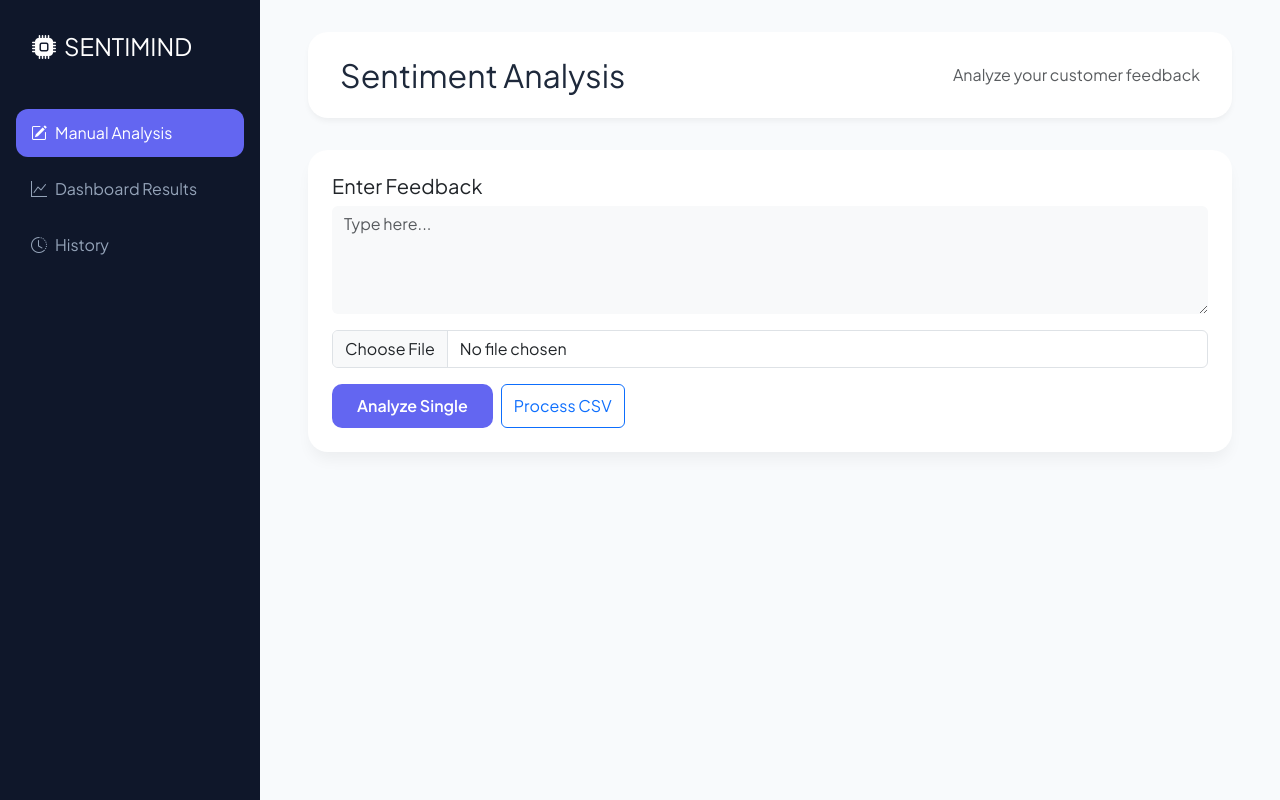
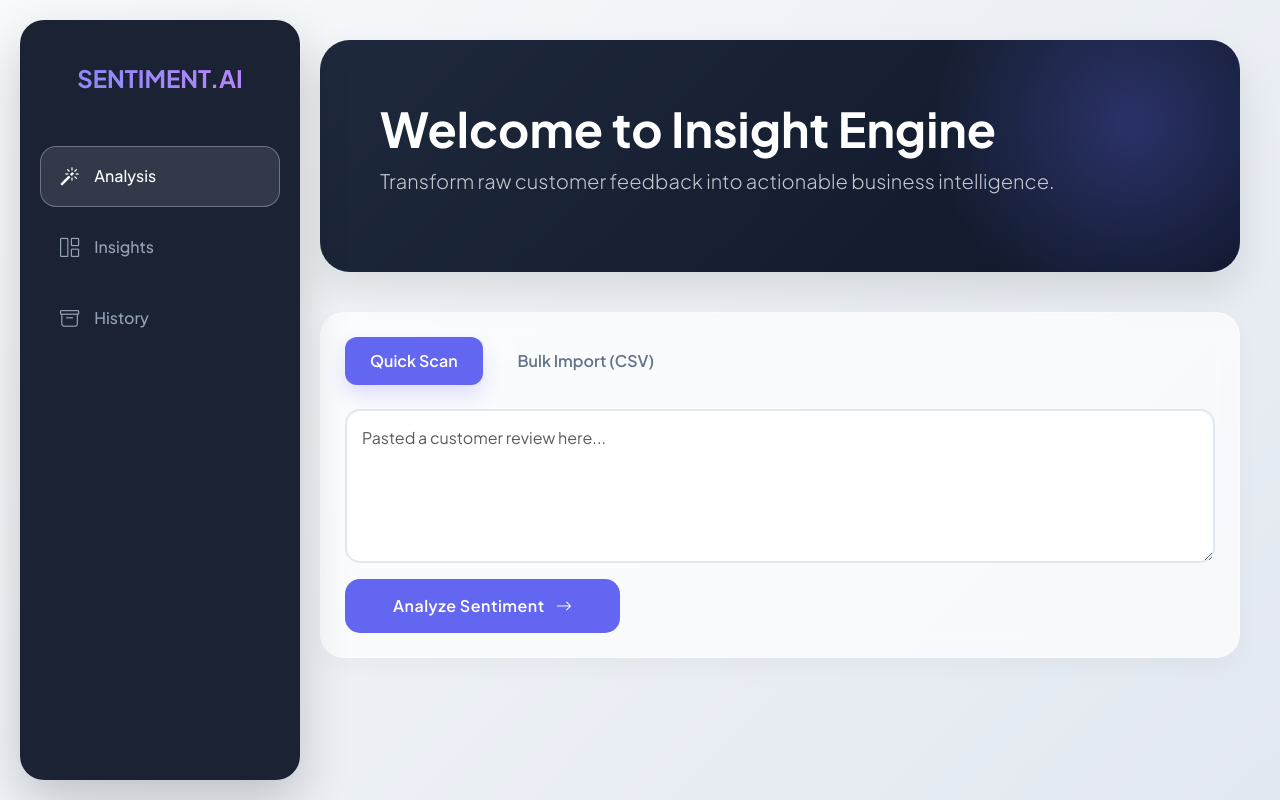
Before and after one commit to Khaleel-S/test, a Flask app: page / in a window 1280 px wide. Run offline with Flask 3, Linux system fonts and the light colour scheme; some libraries are stand-ins or nearby versions.

Commit message:
Update index.html

```diff
--- a/templates/index.html
+++ b/templates/index.html
@@ -3,219 +3,307 @@
 <head>
 <meta charset="UTF-8">
 <meta name="viewport" content="width=device-width, initial-scale=1.0">
-    <title>SentiMind AI | Premium Dashboard</title>
+<title>Sentiment AI | Creative Dashboard</title>
 
-    <link href="https://fonts.googleapis.com/css2?family=Plus+Jakarta+Sans:wght@400;600;700;800&display=swap" rel="stylesheet">
+<link href="https://fonts.googleapis.com/css2?family=Plus+Jakarta+Sans:wght@300;400;500;600;700&display=swap" rel="stylesheet">
 <link href="https://cdn.jsdelivr.net/npm/bootstrap@5.3.3/dist/css/bootstrap.min.css" rel="stylesheet">
 <link rel="stylesheet" href="https://cdn.jsdelivr.net/npm/bootstrap-icons@1.11.3/font/bootstrap-icons.min.css">
 
 <style>
     :root {
-            --primary: #6366f1;
-            --sidebar-bg: #0f172a;
-            --body-bg: #f8fafc;
+        --glass-bg: rgba(255, 255, 255, 0.7);
+        --glass-border: rgba(255, 255, 255, 0.3);
+        --primary-accent: #6366f1;
+        --secondary-accent: #a855f7;
+        --dark-text: #1e293b;
+        --sidebar-width: 280px;
     }
 
     body {
         font-family: 'Plus Jakarta Sans', sans-serif;
-            background-color: var(--body-bg);
-            color: #1e293b;
+        background: linear-gradient(135deg, #f8fafc 0%, #e2e8f0 100%);
+        min-height: 100vh;
+        color: var(--dark-text);
+        overflow-x: hidden;
     }
 
-        /* Sidebar */
+    /* --- Floating Sidebar --- */
     .sidebar {
-            width: 260px;
-            height: 100vh;
         position: fixed;
-            background: var(--sidebar-bg);
-            padding: 2rem 1rem;
+        top: 20px;
+        left: 20px;
+        bottom: 20px;
+        width: var(--sidebar-width);
+        background: rgba(15, 23, 42, 0.95);
+        backdrop-filter: blur(10px);
+        border-radius: 24px;
+        padding: 40px 20px;
         z-index: 1000;
+        box-shadow: 0 20px 50px rgba(0,0,0,0.2);
+    }
+
+    .sidebar-brand {
+        color: #fff;
+        font-weight: 800;
+        font-size: 1.5rem;
+        text-align: center;
+        margin-bottom: 50px;
+        background: linear-gradient(to right, #818cf8, #c084fc);
+        -webkit-background-clip: text;
+        -webkit-text-fill-color: transparent;
     }
 
     .sidebar-link {
-            color: #94a3b8;
-            padding: 12px 15px;
-            border-radius: 12px;
+        padding: 16px 20px;
+        margin-bottom: 10px;
+        border-radius: 16px;
+        color: #94a3b8 !important;
+        text-decoration: none;
         display: flex;
         align-items: center;
-            text-decoration: none;
-            margin-bottom: 8px;
-            cursor: pointer;
+        transition: all 0.4s ease;
+        font-weight: 500;
+    }
+
+    .sidebar-link i { font-size: 1.2rem; margin-right: 15px; }
+
+    .sidebar-link:hover, .sidebar-link.active {
+        background: rgba(255, 255, 255, 0.1);
+        color: #fff !important;
+        box-shadow: inset 0 0 0 1px var(--glass-border);
+    }
+
+    /* --- Main Content Layout --- */
+    .main-content {
+        margin-left: calc(var(--sidebar-width) + 40px);
+        padding: 40px 40px 40px 0;
+    }
+
+    /* --- Hero Section --- */
+    .hero-card {
+        background: linear-gradient(135deg, #1e293b 0%, #0f172a 100%);
+        border-radius: 30px;
+        padding: 60px;
+        color: white;
+        margin-bottom: 40px;
+        position: relative;
+        overflow: hidden;
+        box-shadow: 0 20px 40px rgba(0,0,0,0.1);
+    }
+
+    .hero-card::after {
+        content: '';
+        position: absolute;
+        top: -50%; right: -10%;
+        width: 400px; height: 400px;
+        background: radial-gradient(circle, rgba(99,102,241,0.3) 0%, transparent 70%);
+        z-index: 0;
+    }
+
+    /* --- Creative Cards --- */
+    .card {
+        background: var(--glass-bg);
+        backdrop-filter: blur(12px);
+        border: 1px solid var(--glass-border);
+        border-radius: 24px;
+        box-shadow: 0 10px 25px rgba(0,0,0,0.03);
+        transition: transform 0.3s ease, box-shadow 0.3s ease;
+    }
+
+    .card:hover {
+        transform: translateY(-5px);
+        box-shadow: 0 20px 35px rgba(0,0,0,0.06);
+    }
+
+    /* --- Tab Styling --- */
+    .nav-pills-custom .nav-link {
+        border-radius: 12px;
+        padding: 12px 25px;
+        color: #64748b;
+        font-weight: 600;
+        margin-right: 10px;
+    }
+
+    .nav-pills-custom .nav-link.active {
+        background: var(--primary-accent);
+        box-shadow: 0 10px 20px rgba(99, 102, 241, 0.2);
+    }
+
+    /* --- Analysis Output Areas --- */
+    #singleReviewOutput {
+        border-left: 5px solid var(--primary-accent);
+        background: white;
+    }
+
+    .stat-card {
+        padding: 30px;
+        text-align: center;
+    }
+
+    .stat-card h2 {
+        font-size: 2.5rem;
+        font-weight: 800;
+        margin-top: 10px;
+    }
+
+    /* Status Dot Colors */
+    .dot { height: 12px; width: 12px; border-radius: 50%; display: inline-block; margin-right: 8px; }
+    .dot-pos { background: #10b981; }
+    .dot-neg { background: #ef4444; }
+    .dot-neu { background: #f59e0b; }
+
+    /* Custom Inputs */
+    .form-control {
+        border-radius: 15px;
+        border: 2px solid #e2e8f0;
+        padding: 15px;
         transition: 0.3s;
     }
 
-        .sidebar-link:hover, .sidebar-link.active {
-            background: var(--primary);
-            color: white;
-        }
-
-        /* Main Content */
-        .main-content {
-            margin-left: 260px;
-            padding: 2rem 3rem;
-        }
-
-        .header-card {
-            background: white;
-            padding: 1.5rem 2rem;
-            border-radius: 20px;
-            box-shadow: 0 4px 6px -1px rgba(0,0,0,0.05);
-            margin-bottom: 2rem;
-        }
-
-        .card {
-            border: none;
-            border-radius: 20px;
-            box-shadow: 0 10px 15px -3px rgba(0,0,0,0.05);
-            margin-bottom: 1.5rem;
-        }
-
-        .stat-card {
-            padding: 1.5rem;
-            border-left: 5px solid var(--primary);
+    .form-control:focus {
+        border-color: var(--primary-accent);
+        box-shadow: 0 0 0 4px rgba(99, 102, 241, 0.1);
     }
 
     .btn-primary {
-            background: var(--primary);
+        background: var(--primary-accent);
         border: none;
-            padding: 10px 25px;
-            border-radius: 10px;
+        border-radius: 15px;
+        padding: 15px 30px;
         font-weight: 600;
+        letter-spacing: 0.5px;
     }
 
-        .badge-sentiment {
-            padding: 8px 15px;
-            border-radius: 8px;
-            font-weight: 600;
-        }
-
-        #recommendationCard {
-            border-left: 6px solid var(--primary);
-            background: #fff;
+    /* Chart/Graph Placeholders (Matches your logic) */
+    .chart-container {
+        position: relative;
+        height: 300px;
     }
 </style>
 </head>
 <body>
 
-<div class="sidebar">
-    <h4 class="text-white fw-800 mb-5 px-3"><i class="bi bi-cpu-fill me-2"></i>SENTIMIND</h4>
-    <a class="sidebar-link active" onclick="showSection('manual-analysis-section', this)">
-        <i class="bi bi-pencil-square me-2"></i> Manual Analysis
+<aside class="sidebar">
+    <div class="sidebar-brand">SENTIMENT.AI</div>
+    <nav class="nav flex-column">
+        <a class="sidebar-link active" href="#" onclick="showSection('manual-analysis-section', this)">
+            <i class="bi bi-magic"></i> Analysis
         </a>
-    <a class="sidebar-link" onclick="showSection('bulk-analysis-output', this)">
-        <i class="bi bi-graph-up me-2"></i> Dashboard Results
+        <a class="sidebar-link" href="#" onclick="showSection('bulk-analysis-output', this)">
+            <i class="bi bi-grid-1x2"></i> Insights
         </a>
-    <a class="sidebar-link" onclick="showSection('reports-section', this); renderReports();">
-        <i class="bi bi-clock-history me-2"></i> History
+        <a class="sidebar-link" href="#" onclick="showSection('reports-section', this); renderReports();">
+            <i class="bi bi-archive"></i> History
         </a>
-</div>
+    </nav>
+</aside>
 
-<div class="main-content">
-    <div class="header-card d-flex justify-content-between align-items-center">
-        <h2 class="fw-800 m-0">Sentiment Analysis</h2>
-        <div id="header-subtitle" class="text-muted">Analyze your customer feedback</div>
-    </div>
-
-    <div id="manual-analysis-section">
-        <div class="card p-4">
-            <h5>Enter Feedback</h5>
-            <textarea id="reviewInput" class="form-control mb-3 bg-light border-0" rows="4" placeholder="Type here..."></textarea>
-            <div class="mb-3">
-                <input type="file" id="csvFileInput" class="form-control" accept=".csv">
-            </div>
-            <div class="d-flex gap-2">
-                <button class="btn btn-primary" onclick="analyzeSingleReview()">Analyze Single</button>
-                <button class="btn btn-outline-primary" onclick="processCSVFile()">Process CSV</button>
+<main class="main-content">
+    <div class="hero-card">
+        <div style="position:relative; z-index:1;">
+            <h1 class="display-5 fw-bold mb-2">Welcome to Insight Engine</h1>
+            <p class="lead opacity-75">Transform raw customer feedback into actionable business intelligence.</p>
         </div>
     </div>
 
-        <div id="singleReviewOutput" class="card p-4" style="display:none;">
-            <div class="row text-center">
+    <div id="manual-analysis-section" class="section">
+        <div class="card p-4">
+            <ul class="nav nav-pills nav-pills-custom mb-4" id="pills-tab" role="tablist">
+                <li class="nav-item">
+                    <button class="nav-link active" data-bs-toggle="pill" data-bs-target="#single-review-tab">Quick Scan</button>
+                </li>
+                <li class="nav-item">
+                    <button class="nav-link" data-bs-toggle="pill" data-bs-target="#csv-upload-tab">Bulk Import (CSV)</button>
+                </li>
+            </ul>
+
+            <div class="tab-content">
+                <div class="tab-pane fade show active" id="single-review-tab">
+                    <textarea id="reviewInput" class="form-control mb-3" rows="5" placeholder="Pasted a customer review here..."></textarea>
+                    <button class="btn btn-primary px-5" onclick="analyzeSingleReview()">
+                        Analyze Sentiment <i class="bi bi-arrow-right ms-2"></i>
+                    </button>
+
+                    <div id="singleReviewOutput" class="mt-4 p-4 rounded-4" style="display: none;">
+                        <h5 class="fw-bold mb-3">AI Engine Result:</h5>
+                        <div class="row">
                             <div class="col-md-4">
-                    <small class="text-muted">SENTIMENT</small>
-                    <div id="singleSentiment" class="fw-bold fs-4"></div>
+                                <small class="text-muted d-block">SENTIMENT</small>
+                                <strong id="singleSentiment" class="fs-5"></strong>
                             </div>
                             <div class="col-md-4">
-                    <small class="text-muted">EMOTION</small>
-                    <div id="singleEmotion" class="fw-bold fs-4"></div>
+                                <small class="text-muted d-block">EMOTION</small>
+                                <strong id="singleEmotion" class="fs-5 text-capitalize"></strong>
                             </div>
                             <div class="col-md-4">
-                    <small class="text-muted">INTENT</small>
-                    <div id="singleIntent" class="fw-bold fs-4"></div>
+                                <small class="text-muted d-block">INTENT</small>
+                                <strong id="singleIntent" class="fs-5 text-capitalize"></strong>
                             </div>
-            </div>
-            <div class="mt-3">
-                <small class="text-muted">Aspects:</small>
-                <div id="singleAspects" class="mt-1"></div>
                         </div>
                     </div>
                 </div>
 
-    <div id="bulk-analysis-output" style="display:none;">
-        <div class="row">
-            <div class="col-md-4">
-                <div class="card stat-card">
-                    <small>POSITIVE</small>
-                    <h2 id="positiveCount">0</h2>
+                <div class="tab-pane fade" id="csv-upload-tab">
+                    <div class="p-5 border-2 border-dashed rounded-4 text-center bg-light">
+                        <i class="bi bi-cloud-arrow-up display-4 text-primary"></i>
+                        <h5 class="mt-3">Drop your CSV file here</h5>
+                        <p class="text-muted">Ensure it has a 'review' column</p>
+                        <input type="file" id="csvFileInput" class="form-control mt-3 mx-auto" style="max-width: 400px;" accept=".csv">
+                        <button class="btn btn-primary mt-3 w-100" onclick="processCSVFile()" style="max-width: 400px;">Process File</button>
                     </div>
                 </div>
-            <div class="col-md-4">
-                <div class="card stat-card" style="border-color: #ef4444;">
-                    <small>NEGATIVE</small>
-                    <h2 id="negativeCount">0</h2>
-                </div>
-            </div>
-            <div class="col-md-4">
-                <div class="card stat-card" style="border-color: #64748b;">
-                    <small>NEUTRAL</small>
-                    <h2 id="neutralCount">0</h2>
             </div>
         </div>
     </div>
 
-        <div id="recommendationCard" class="card p-4">
+    <div id="bulk-analysis-output" style="display:none;" class="section mt-5">
+        <div id="resultsContainer">
+            <div id="recommendationCard" class="card p-4 mb-4" style="border-left: 10px solid var(--primary-accent);">
                 <div class="row align-items-center">
-                <div class="col-md-2 text-center">
-                    <img id="productImageDisplay" class="img-fluid rounded" style="display:none; max-height:120px;">
+                    <div class="col-md-2">
+                        <img id="productImageDisplay" class="img-fluid rounded-4 shadow-sm" style="display:none;">
                     </div>
-                <div class="col-md-7">
-                    <h3 id="productNameDisplay" class="fw-800"></h3>
-                    <div id="recommendationContent" class="fs-5 mb-1"></div>
-                    <p id="recommendationMessage" class="text-muted small"></p>
-                </div>
-                <div class="col-md-3">
-                    <button class="btn btn-dark w-100" onclick="generatePDFReport()">Download PDF</button>
+                    <div class="col-md-10">
+                        <h3 id="productNameDisplay" class="fw-bold mb-2"></h3>
+                        <div id="recommendationContent" class="mb-2"></div>
+                        <h4 id="recommendationMessage" class="fw-bold text-primary"></h4>
                     </div>
                 </div>
             </div>
 
-        <div class="row">
-            <div class="col-md-6"><div class="card p-3"><canvas id="sentimentChart"></canvas></div></div>
-            <div class="col-md-6"><div class="card p-3"><canvas id="emotionChart"></canvas></div></div>
+            <div class="row g-4">
+                <div class="col-md-4">
+                    <div class="card stat-card">
+                        <span class="dot dot-pos"></span> Positive
+                        <h2 id="positiveCount" class="text-success">0</h2>
                     </div>
                 </div>
-
-    <div id="reports-section" style="display:none;">
-        <div class="card p-4">
-            <div class="d-flex justify-content-between mb-3">
-                <h5>Saved Reports</h5>
-                <button class="btn btn-sm btn-danger" onclick="clearAllHistory()">Clear All</button>
+                <div class="col-md-4">
+                    <div class="card stat-card">
+                        <span class="dot dot-neg"></span> Negative
+                        <h2 id="negativeCount" class="text-danger">0</h2>
                     </div>
-            <table class="table">
-                <thead><tr><th>Date</th><th>Product</th><th>Reviews</th><th>Status</th><th>Action</th></tr></thead>
-                <tbody id="reportsTableBody"></tbody>
-            </table>
+                </div>
+                <div class="col-md-4">
+                    <div class="card stat-card">
+                        <span class="dot dot-neu"></span> Neutral
+                        <h2 id="neutralCount" class="text-warning">0</h2>
                     </div>
                 </div>
             </div>
+        </div>
+    </div>
+</main>
 
+<script src="https://cdn.jsdelivr.net/npm/bootstrap@5.3.3/dist/js/bootstrap.bundle.min.js"></script>
 <script src="https://cdnjs.cloudflare.com/ajax/libs/html2canvas/1.4.1/html2canvas.min.js"></script>
 <script src="https://cdnjs.cloudflare.com/ajax/libs/jspdf/2.5.1/jspdf.umd.min.js"></script>
-<script src="https://cdn.jsdelivr.net/npm/chart.js"></script>
+<script src="https://cdn.jsdelivr.net/npm/bootstrap@5.3.3/dist/js/bootstrap.bundle.min.js"></script>
+<script src="https://cdn.jsdelivr.net/npm/chart.js@3.7.1/dist/chart.min.js"></script>
 <script src="https://cdnjs.cloudflare.com/ajax/libs/PapaParse/5.4.1/papaparse.min.js"></script>
 
 <script>
-    /* PASTE YOUR ORIGINAL JS LOGIC HERE (BINA KISI CHANGE KE) */
+// --- Existing Global Variables ---
 let sentimentChart, aspectMatrixChart, timeSeriesChart;
 let allReviewData = [];
 let currentAnalysisData = {};
@@ -1102,7 +1190,6 @@ function clearAllHistory() {
     }
 }
 
-
 </script>
 
 </body>
```
Lines whose indentation alone changed are shown as unchanged.
